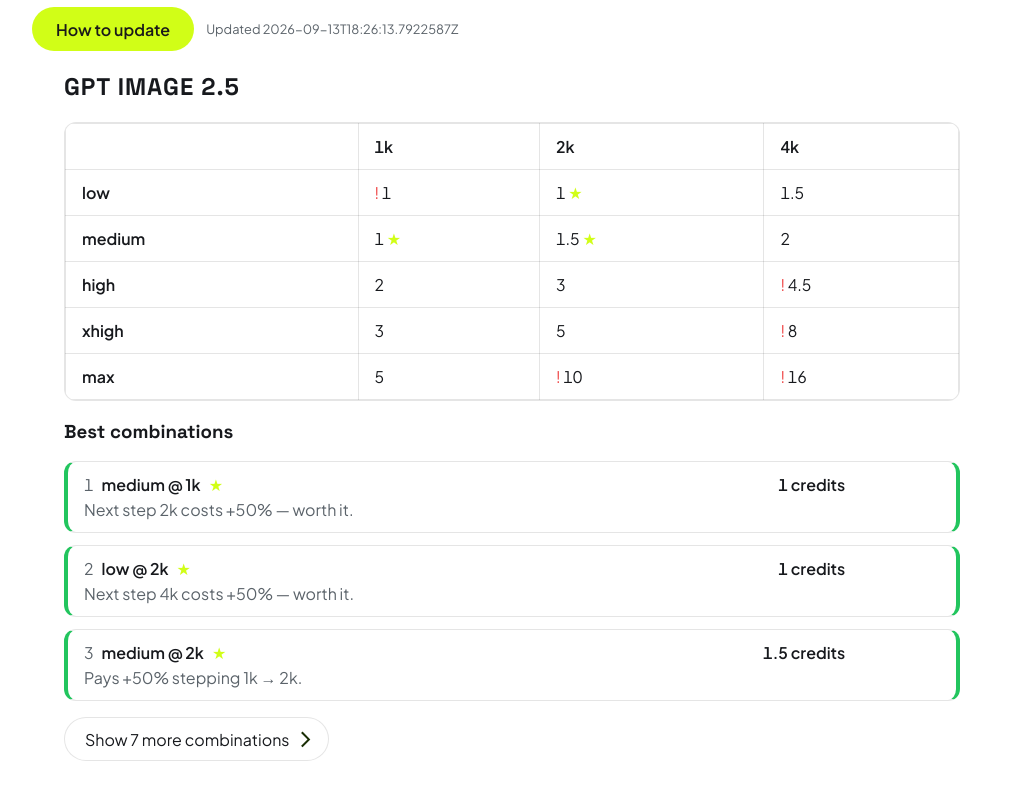
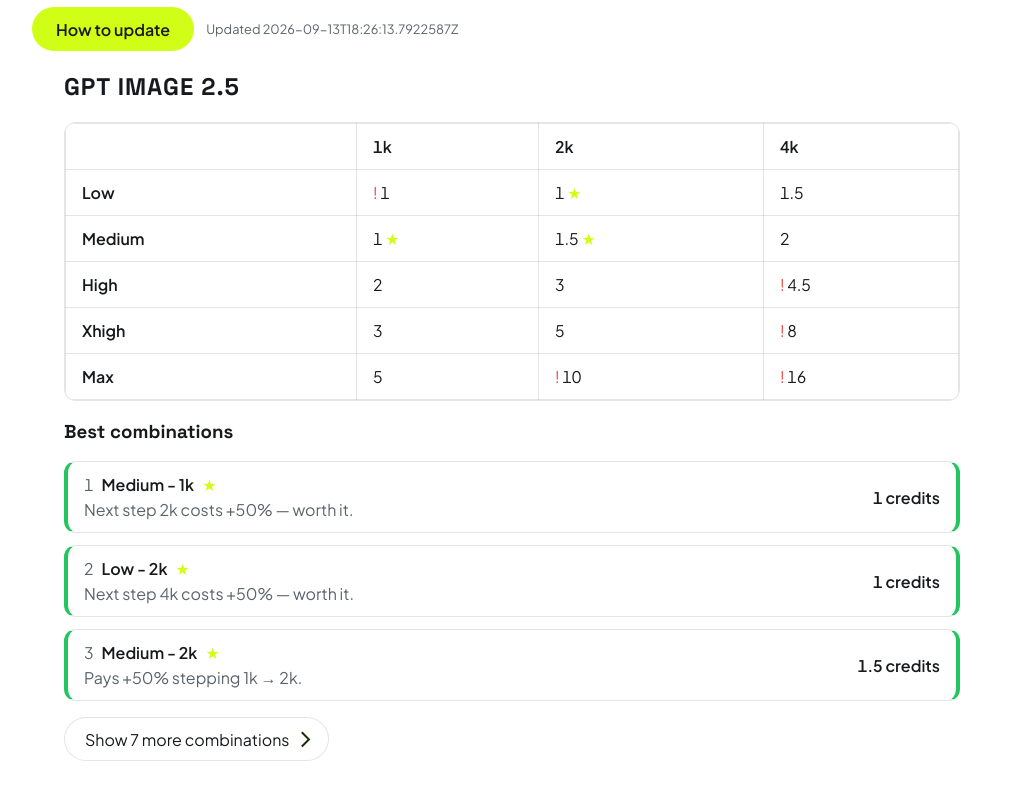
Before and after one commit to Asura7170/higgsfield-credit-costs, a website built with Vite: page index.html in a window 1280 px wide. Shown: the part 65-864 px from the top of the page, without its empty margins (128-1151 px from the left). Built offline with nearby package versions, Linux system fonts and the light colour scheme.

Commit message:
fix: pick card two-column layout with vertically centered price
- price moves out of .pick-line into its own right column via
  .pick-main wrapper, restoring right alignment without the gap
  the full-width row introduced

```diff
--- a/src/main.ts
+++ b/src/main.ts
@@ -21,6 +21,10 @@
 
 export function displayName(id: string): string {
   return MODEL_NAMES[id] ?? id.replaceAll("_", " ");
+}
+
+function cap(s: string): string {
+  return s.charAt(0).toUpperCase() + s.slice(1);
 }
 
 type Tier = "green" | "yellow" | "red";
@@ -221,7 +225,7 @@
   rankEl.className = "pick-rank";
   rankEl.textContent = `${rank}`;
   const combo = document.createElement("strong");
-  combo.textContent = `${c.q} @ ${c.r}`;
+  combo.textContent = `${cap(c.q)} - ${c.r}`;
   line.append(rankEl, combo);
   if (c.top) {
     const star = document.createElement("span");
@@ -234,11 +238,13 @@
   const price = document.createElement("span");
   price.className = "pick-price";
   price.textContent = `${c.price} credits`;
-  line.append(price);
   const say = document.createElement("p");
   say.className = "pick-verdict";
   say.textContent = verdict(c.reason);
-  li.append(line, say);
+  const main = document.createElement("div");
+  main.className = "pick-main";
+  main.append(line, say);
+  li.append(main, price);
   return li;
 }
 
@@ -268,7 +274,7 @@
     const tr = document.createElement("tr");
     const th = document.createElement("th");
     th.scope = "row";
-    th.textContent = q;
+    th.textContent = cap(q);
     tr.append(th);
     for (const r of m.resolutions) {
       const td = document.createElement("td");
--- a/src/style.css
+++ b/src/style.css
@@ -529,8 +529,9 @@
   background: var(--surface);
   box-shadow: inset 0 1px 0 var(--edge-highlight);
   padding: 0.75rem 1rem;
-  display: grid;
-  gap: 0.25rem;
+  display: flex;
+  align-items: center;
+  gap: 0.75rem;
   animation: pick-in 0.5s var(--ease-out) both;
   animation-delay: calc(sibling-index() * 70ms);
 }
@@ -557,6 +558,13 @@
   border-inline-end-color: var(--tier-low);
 }
 
+.pick-main {
+  flex: 1;
+  min-width: 0;
+  display: grid;
+  gap: 0.25rem;
+}
+
 .pick-line {
   display: flex;
   align-items: baseline;
@@ -570,7 +578,6 @@
 }
 
 .pick-price {
-  margin-inline-start: auto;
   font-weight: 600;
   font-variant-numeric: tabular-nums;
   white-space: nowrap;
```
